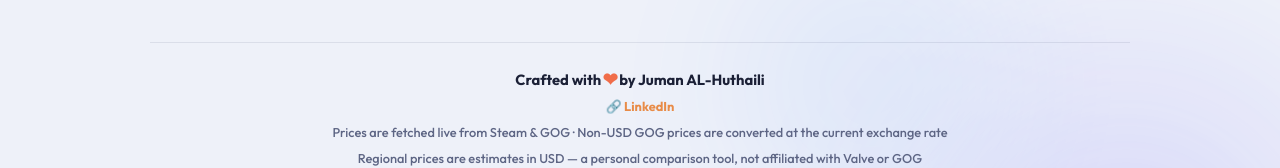
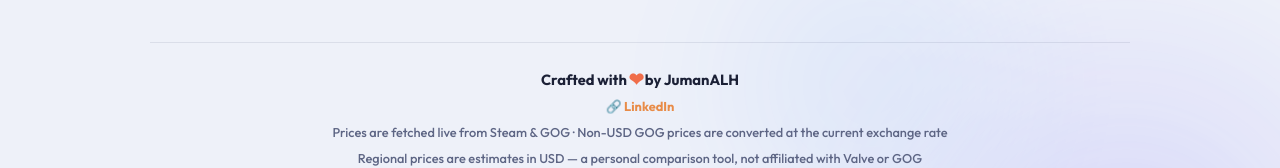
Before and after one commit to JumanALH/game-price-compare, a website: page public/index.html in a window 1280 px wide. Shown: the part 431-599 px from the top of the page. Drawn offline with Linux system fonts and the light colour scheme.

Commit message:
fix: use JumanALH as displayed credit name

```diff
--- a/public/index.html
+++ b/public/index.html
@@ -585,7 +585,7 @@
   <div id="content"></div>
 
   <footer class="enter d4">
-    <div class="credit">Crafted with <span class="heart">❤</span> by <strong>Juman AL-Huthaili</strong></div>
+    <div class="credit">Crafted with <span class="heart">❤</span> by <strong>JumanALH</strong></div>
     <a class="x" href="https://www.linkedin.com/in/juman-al-huthaili-762200325" target="_blank" rel="noopener noreferrer">🔗 LinkedIn</a><br />
     Prices are fetched live from Steam &amp; GOG · Non-USD GOG prices are converted at the current exchange rate<br />
     Regional prices are estimates in USD — a personal comparison tool, not affiliated with Valve or GOG
```
